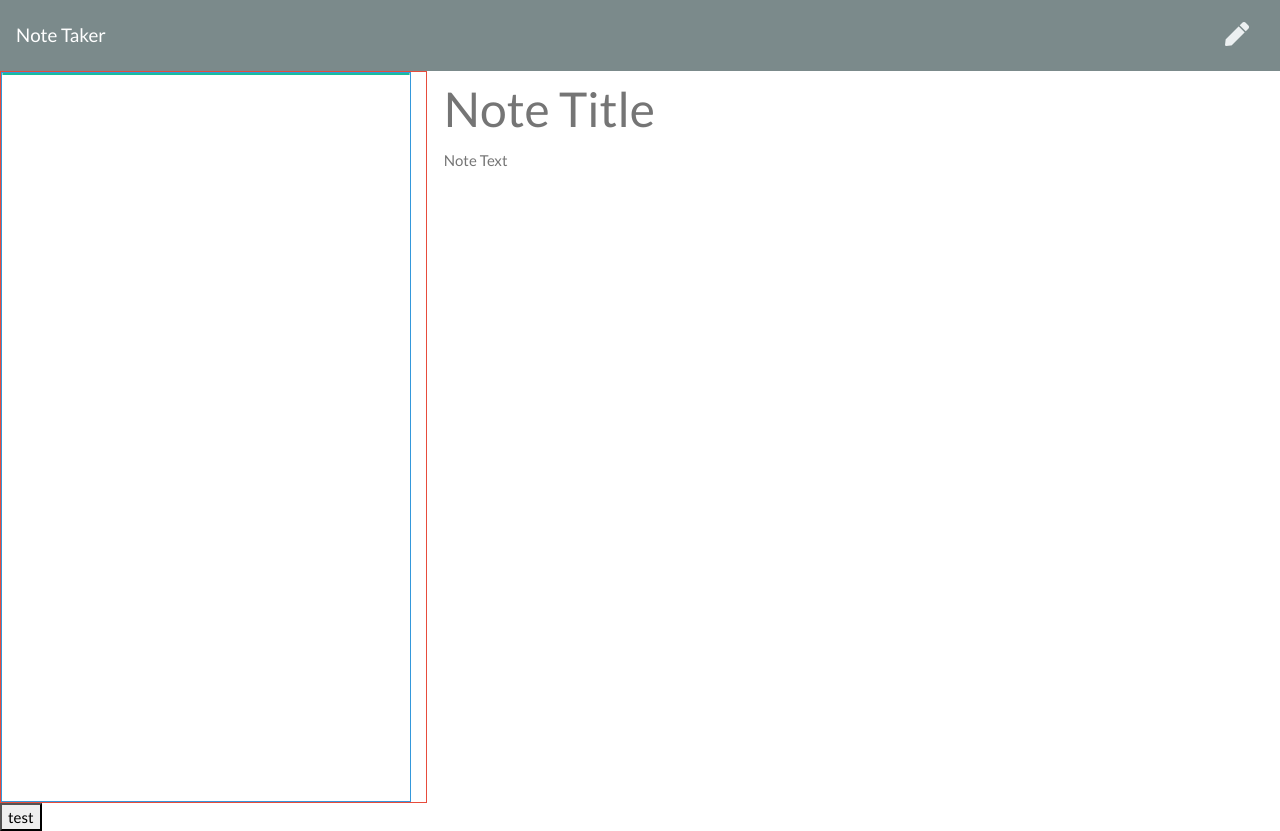
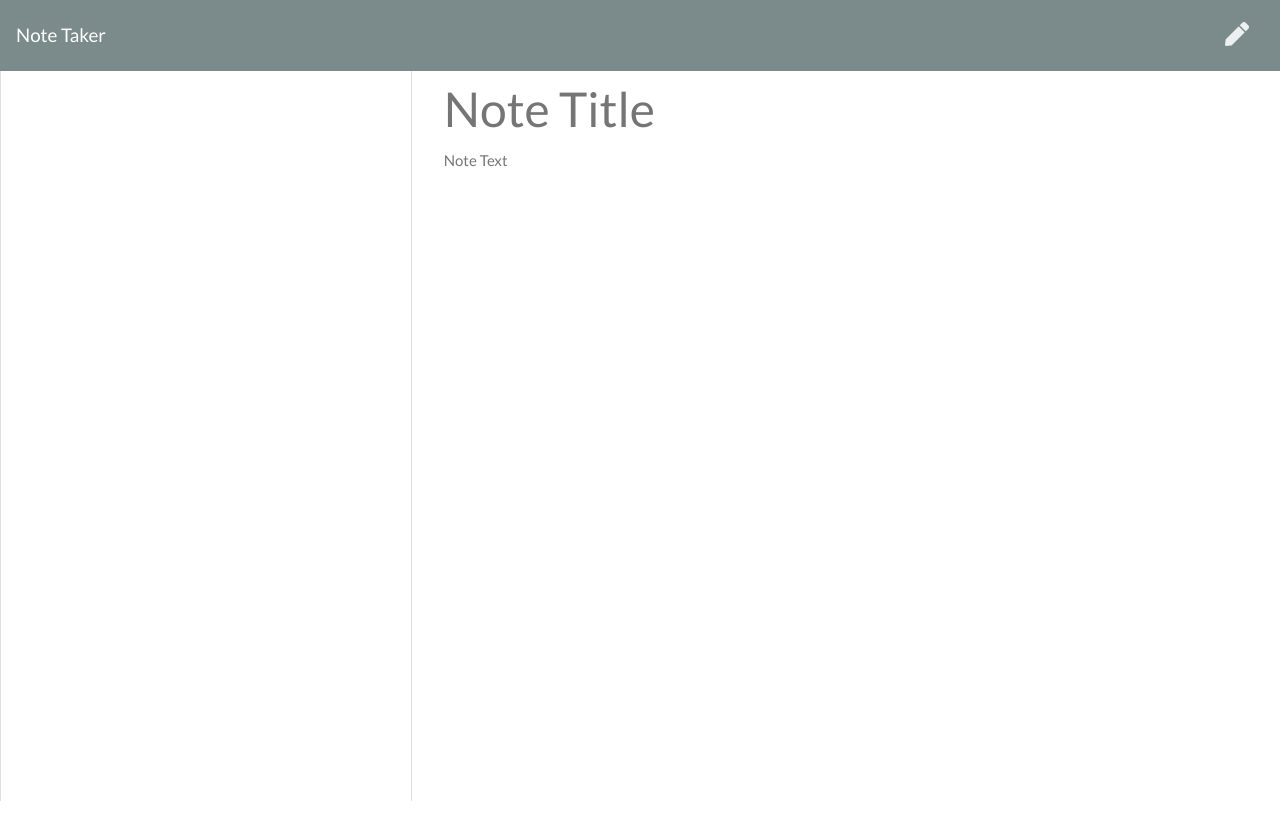
Before and after one commit to Waltrevino/note_taker, a website: page public/notes.html in a window 1280 px wide. After the commit the page ends 806 px from the top, so only its background shows below. Drawn offline with nearby package versions, Linux system fonts and the light colour scheme; no server answers.

Commit message:
Remove button and borders

```diff
--- a/public/notes.html
+++ b/public/notes.html
@@ -23,9 +23,9 @@
   </nav>
   <div class="container-fluid">
     <div class="row">
-      <div class="col-4 list-container border border-danger">
-        <div class="card border border-info">
-          <ul class="list-group border border-success">
+      <div class="col-4 list-container">
+        <div class="card">
+          <ul class="list-group">
           </ul>
         </div>
       </div>
@@ -35,7 +35,6 @@
       </div>
     </div>
   </div>
-  <button class="test">test</button>
   <script src="https://cdnjs.cloudflare.com/ajax/libs/jquery/3.3.1/jquery.min.js"></script>
   <script src="./index.js"></script>
 </body>
```
Also changed, not shown: db/db.json (+3 -8 lines).
